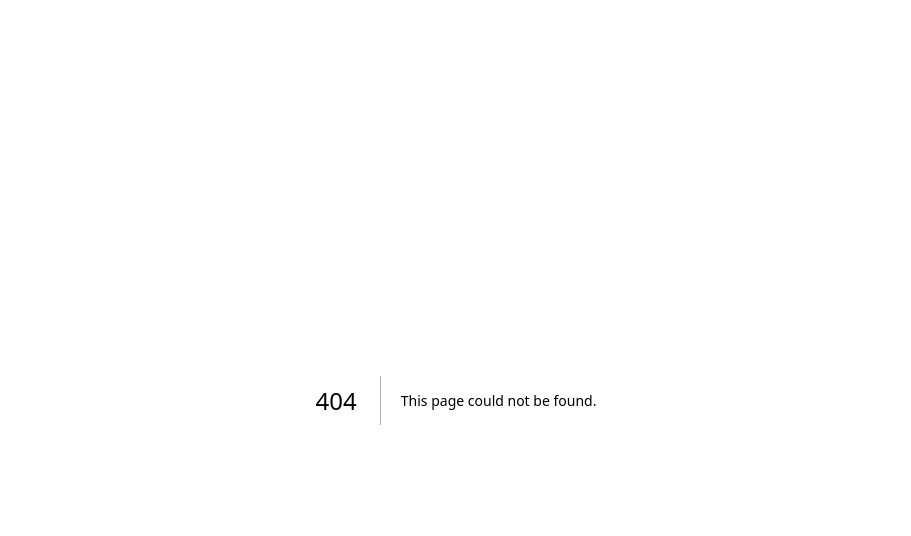
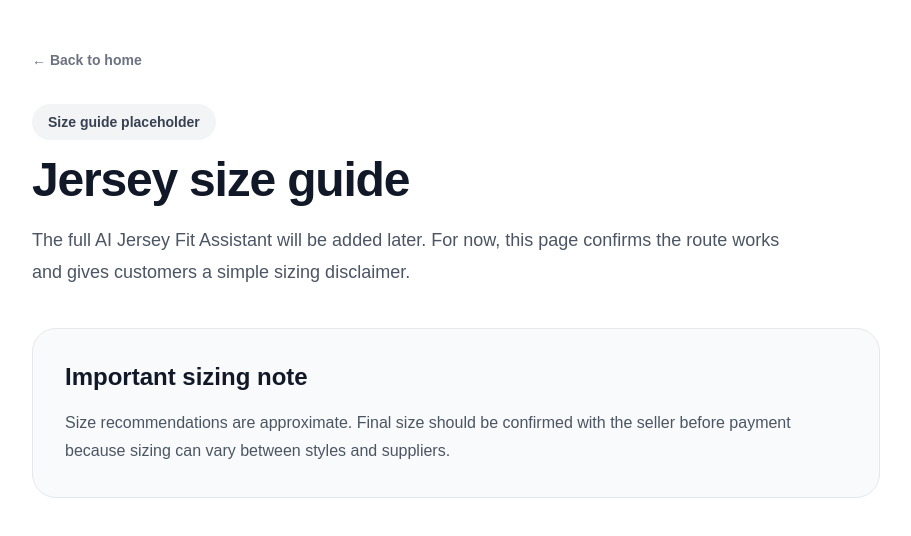
Before and after one commit to stanyogaman/jersey, a Next.js app: page /size-guide in a window 1280 px wide. Before the commit this address had no page. Shown: the top 536 px of the page, without its empty margins (184-1095 px from the left). Built offline with nearby package versions, Linux system fonts and the light colour scheme.

Commit message:
Add size guide placeholder page

```diff
--- /dev/null
+++ b/app/size-guide/page.tsx
@@ -0,0 +1,27 @@
+export default function SizeGuidePage() {
+  return (
+    <main className="min-h-screen bg-white text-ink">
+      <section className="mx-auto max-w-4xl px-6 py-12">
+        <a href="/" className="text-sm font-semibold text-gray-500 hover:text-black">
+          ← Back to home
+        </a>
+        <div className="mt-8">
+          <p className="mb-4 inline-flex rounded-full bg-gray-100 px-4 py-2 text-sm font-semibold text-gray-700">
+            Size guide placeholder
+          </p>
+          <h1 className="text-4xl font-bold tracking-tight md:text-5xl">Jersey size guide</h1>
+          <p className="mt-5 max-w-3xl text-lg leading-8 text-gray-600">
+            The full AI Jersey Fit Assistant will be added later. For now, this page confirms the route works and gives customers a simple sizing disclaimer.
+          </p>
+        </div>
+
+        <div className="mt-10 rounded-3xl border border-gray-200 bg-gray-50 p-8">
+          <h2 className="text-2xl font-bold">Important sizing note</h2>
+          <p className="mt-4 leading-7 text-gray-600">
+            Size recommendations are approximate. Final size should be confirmed with the seller before payment because sizing can vary between styles and suppliers.
+          </p>
+        </div>
+      </section>
+    </main>
+  );
+}
```
